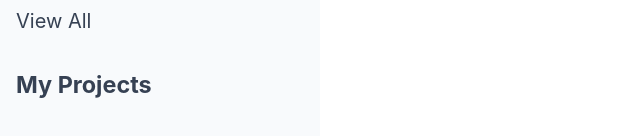
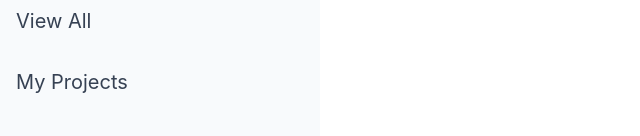
Before and after one commit to Noryloth/todo-list, a website built with webpack: page src/template.html in a window 1280 px wide. Shown: the part 210-346 px from the top of the page, without its empty margins (0-640 px from the left). Built offline with nearby package versions, Linux system fonts and the light colour scheme.

Commit message:
Edit html

```diff
--- a/src/template.html
+++ b/src/template.html
@@ -17,7 +17,7 @@
             <p>View All</p>
         </div>
         <div class="second-links">
-            <h3>My Projects</h3>
+            <p>My Projects</p>
         </div>
     </div>
     <div class="right-container">
```
